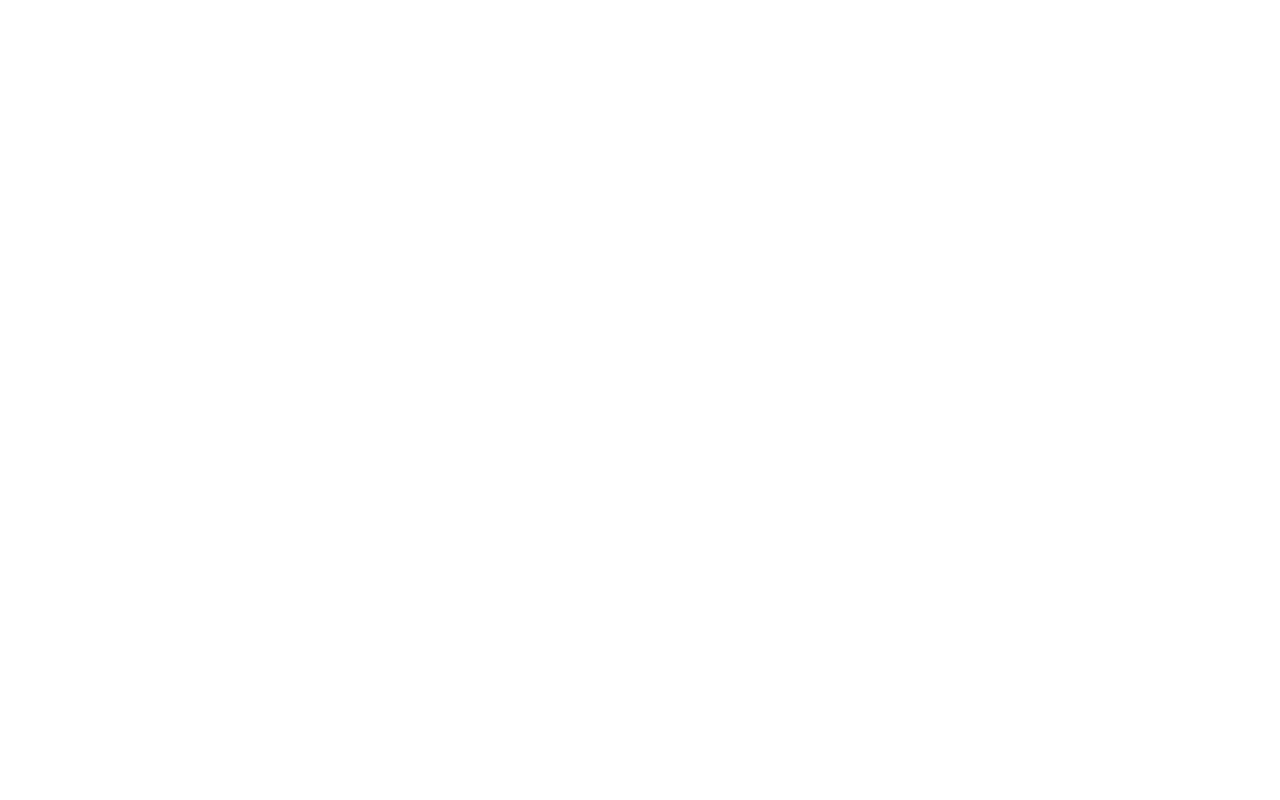
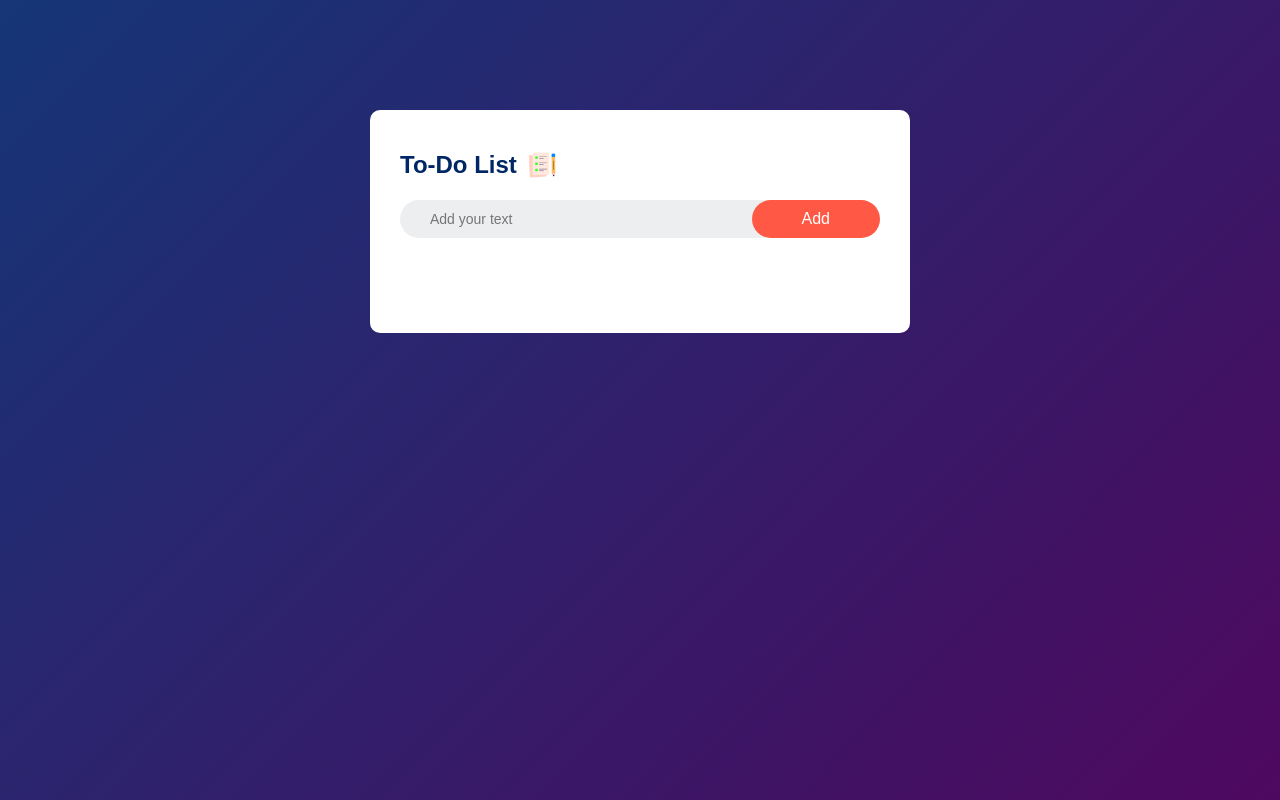
Before and after one commit to Gimhnaay/to-do-list, a plain HTML site: page index.html in a window 1280 px wide. Drawn offline with Linux system fonts and the light colour scheme.

Commit message:
updated files

```diff
--- a/index.html
+++ b/index.html
@@ -9,6 +9,25 @@
     <link rel="stylesheet" href="style.css">
     </head>
     <body>
+        <div class="container">
+            <div class="todo-app">
+                <h2>
+                    To-Do List
+                    <img src="images/icon.png"></h2>
+                    <div class="row">
+                        <input type="text" id="input-box" placeholder="Add your text">
+                        <button>Add</button>
+                    </div>
+                    <ul id="list-container">
+
+                        <!-- <li class="checked">Task 1 </li>
+                        <li>Task 2 </li>
+                        <li>Task 3 </li> -->
+                    </ul>
+
+            </div>
+
+        </div>
 
     </body>
 
--- a/style.css
+++ b/style.css
@@ -2,5 +2,92 @@
     margin: 0;
     padding:0;
     font-family:'Poppins', sans-serif;
-    box-sizing: border-box
+    box-sizing: border-box;
 }
+
+.container{
+    width: 100%;
+    min-height: 100vh;
+    background: linear-gradient(135deg, #153677, #4e085f);
+    padding: 10px;
+}
+
+.todo-app{
+  width: 100%;
+  max-width: 540px;
+  background: #fff;
+  margin: 100px auto 20px;
+  padding: 40px 30px 70px;
+  border-radius: 10px;
+}
+
+.todo-app h2{
+    color: #002765;
+    display: flex;
+    align-items: center;
+    margin-bottom: 20px;
+}
+.todo-app h2 img{
+    width: 30px;
+    margin-left: 10px;
+}
+.row{
+     display: flex;
+     align-items: center;
+     justify-content: space-between;
+     background: #edeef0;
+     border-radius: 30px;
+     padding-left:20px;
+     margin-bottom: 25px;
+}
+input{
+    flex:1;
+    border: none;
+    outline: none;
+    background: transparent;
+    padding: 10px;
+    font-size: 14px;
+}
+button{
+    border: none;
+    outline: none;
+    padding: 10px 50px;
+    background: #ff5945;
+    color: #fff;
+    font-size: 16px;
+    cursor: pointer;
+    border-radius:  40px ;
+
+}
+
+ul li{
+    list-style: none;
+    font-size: 17px;
+    padding: 12px 8px 12px 50px;
+    user-select: none;
+    cursor: pointer;
+    position: relative;
+}
+
+ul li::before{
+
+    content: '';  position: absolute;
+    height: 28px;
+    width: 28px;
+    border-radius: 50%;
+    background-image: url(images/unchecked.png);
+    background-size: cover;
+    background-position: center;
+    top:12px;
+    left: 8px;
+}
+
+ul li.checked{
+   color: #555;
+   text-decoration: line-through;
+}
+
+ul li.checked::before{
+    background-image: url(images/checked.png);
+
+}
```
Also changed, not shown: images/checked.png (added), images/icon.png (added), images/unchecked.png (added).
